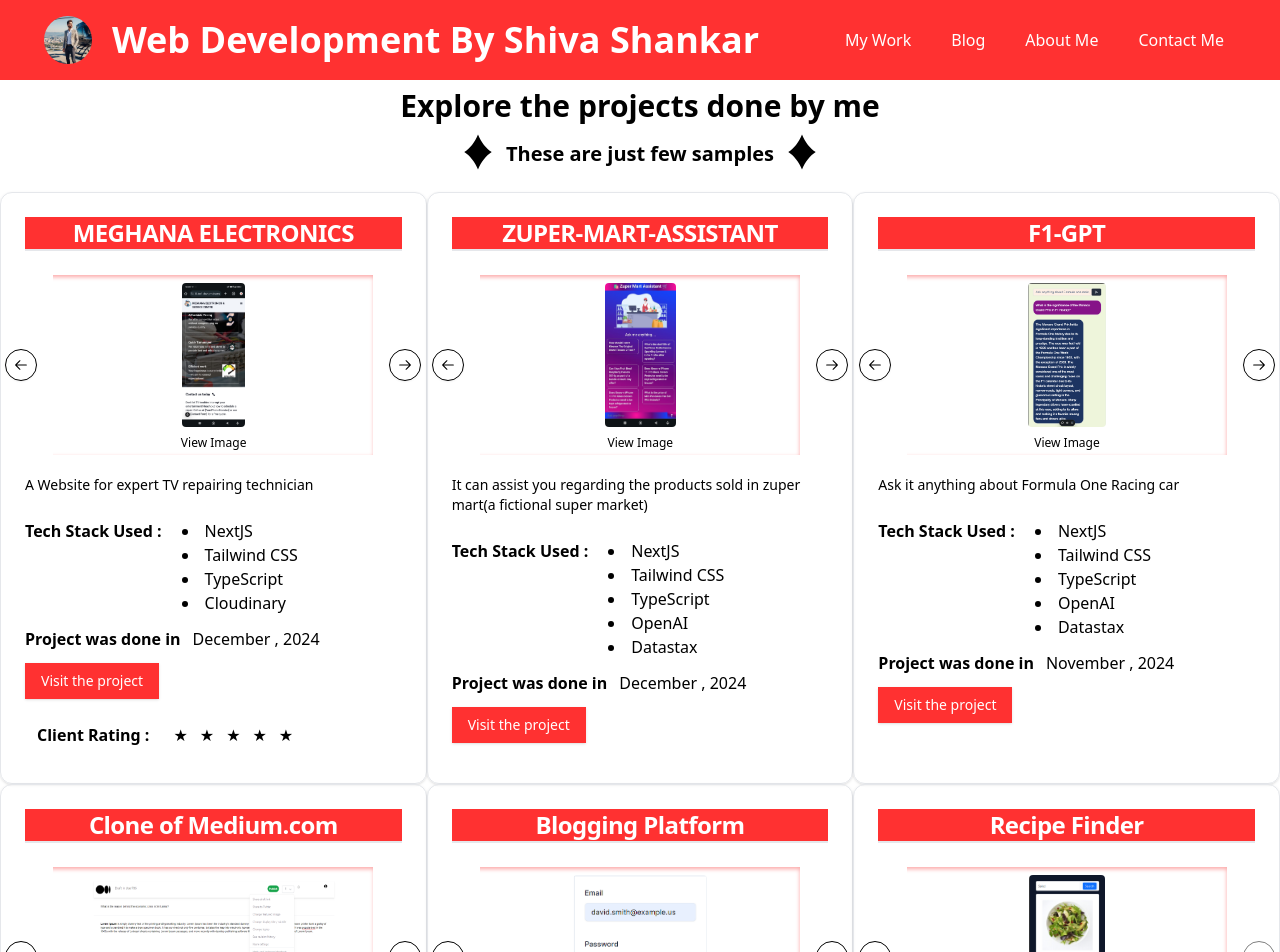
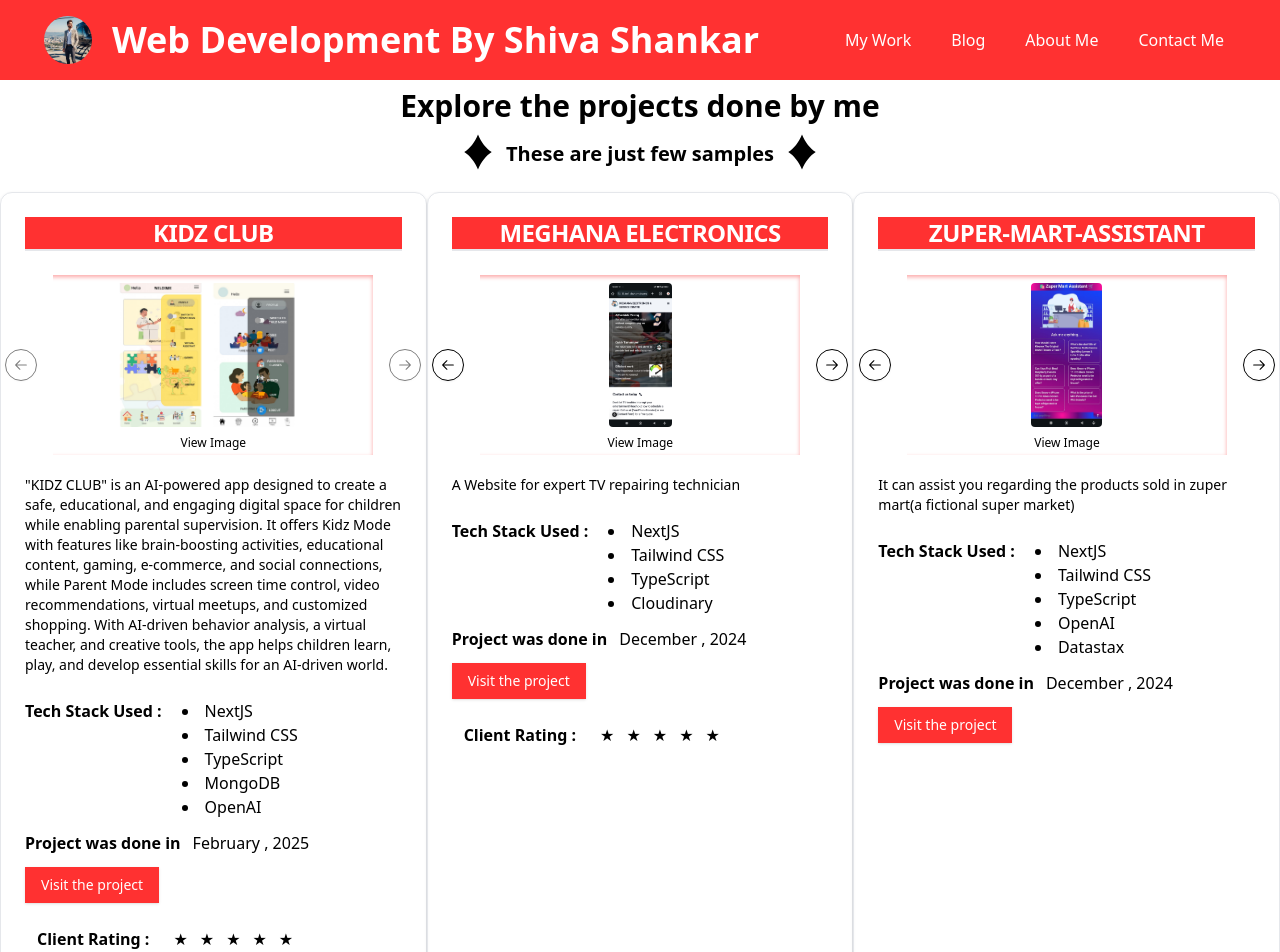
Before and after one commit to monster-1951/portfolio-website, a Next.js app: page /MyWork in a window 1280 px wide. Shown: the top 952 px of the page. Built offline with nearby package versions, Linux system fonts and the light colour scheme.

Commit message:
Kidz club

```diff
--- a/src/constants/ProjectsDetails.ts
+++ b/src/constants/ProjectsDetails.ts
@@ -7,7 +7,7 @@
 import Recipe2 from "@/images/projectImages/RecipeFinder/RecipeFind2.png";
 import Recipe3 from "@/images/projectImages/RecipeFinder/Recipe3.png";
 
-import Medium from  "@/images/projectImages/Medium/Medium.png";
+import Medium from "@/images/projectImages/Medium/Medium.png";
 import Medium1 from "@/images/projectImages/Medium/Medium1.png";
 import Medium2 from "@/images/projectImages/Medium/Medium2.png";
 import Medium3 from "@/images/projectImages/Medium/Medium3.png";
@@ -16,7 +16,7 @@
 import Medium6 from "@/images/projectImages/Medium/Medium6.png";
 import Medium7 from "@/images/projectImages/Medium/Medium7.png";
 
-import Blog from  "@/images/projectImages/BlogSpot/BlogSpot.png";
+import Blog from "@/images/projectImages/BlogSpot/BlogSpot.png";
 import Blog1 from "@/images/projectImages/BlogSpot/BlogSpot1.png";
 import Blog2 from "@/images/projectImages/BlogSpot/BlogSpot2.png";
 import Blog3 from "@/images/projectImages/BlogSpot/BlogSpot3.png";
@@ -39,22 +39,41 @@
 import ZuperMart4 from "@/images/projectImages/Zuper-Mart/zuper-mart4.jpg";
 import ZuperMart5 from "@/images/projectImages/Zuper-Mart/zuper-mart5.jpg";
 
-import MeghanaElectronics1 from '@/images/projectImages/Meghana-Electronics/M.E.1.jpg'
-import MeghanaElectronics2 from '@/images/projectImages/Meghana-Electronics/M.E.2.jpg'
-import MeghanaElectronics3 from '@/images/projectImages/Meghana-Electronics/M.E.3.jpg'
-import MeghanaElectronics4 from '@/images/projectImages/Meghana-Electronics/M.E.4.jpg'
-import MeghanaElectronics5 from '@/images/projectImages/Meghana-Electronics/M.E.5.jpg'
+import MeghanaElectronics1 from "@/images/projectImages/Meghana-Electronics/M.E.1.jpg";
+import MeghanaElectronics2 from "@/images/projectImages/Meghana-Electronics/M.E.2.jpg";
+import MeghanaElectronics3 from "@/images/projectImages/Meghana-Electronics/M.E.3.jpg";
+import MeghanaElectronics4 from "@/images/projectImages/Meghana-Electronics/M.E.4.jpg";
+import MeghanaElectronics5 from "@/images/projectImages/Meghana-Electronics/M.E.5.jpg";
+
+
+import KidzClub1 from "@/images/projectImages/KidzClub/KidzClub.jpg"
 
 export const Projects: Project[] = [
   {
+    Title: "KIDZ CLUB",
+    Description: `"KIDZ CLUB" is an AI-powered app designed to create a safe, educational, and engaging digital space for children while enabling parental supervision. It offers Kidz Mode with features like brain-boosting activities, educational content, gaming, e-commerce, and social connections, while Parent Mode includes screen time control, video recommendations, virtual meetups, and customized shopping. With AI-driven behavior analysis, a virtual teacher, and creative tools, the app helps children learn, play, and develop essential skills for an AI-driven world.`,
+    Date: "February , 2025",
+    Image: [
+      KidzClub1
+    ],
+    Link: "https://kidzz-club.vercel.app/",
+    TechStack: ["NextJS", "Tailwind CSS", "TypeScript", "MongoDB","OpenAI"],
+    StarRating: [1, 1, 1, 1, 1],
+  },
+  {
     Title: "MEGHANA ELECTRONICS",
-    Description:
-      "A Website for expert TV repairing technician",
+    Description: "A Website for expert TV repairing technician",
     Date: "December , 2024",
-    Image: [MeghanaElectronics1, MeghanaElectronics2, MeghanaElectronics3, MeghanaElectronics4, MeghanaElectronics5],
+    Image: [
+      MeghanaElectronics1,
+      MeghanaElectronics2,
+      MeghanaElectronics3,
+      MeghanaElectronics4,
+      MeghanaElectronics5,
+    ],
     Link: "https://www.meghanaelectronics.com/",
-    TechStack: ["NextJS", "Tailwind CSS", "TypeScript","Cloudinary"],
-    StarRating:[1,1,1,1,1]
+    TechStack: ["NextJS", "Tailwind CSS", "TypeScript", "Cloudinary"],
+    StarRating: [1, 1, 1, 1, 1],
   },
   {
     Title: "ZUPER-MART-ASSISTANT",
```
Also changed, not shown: src/images/projectImages/KidzClub/KidzClub.jpg (added).
